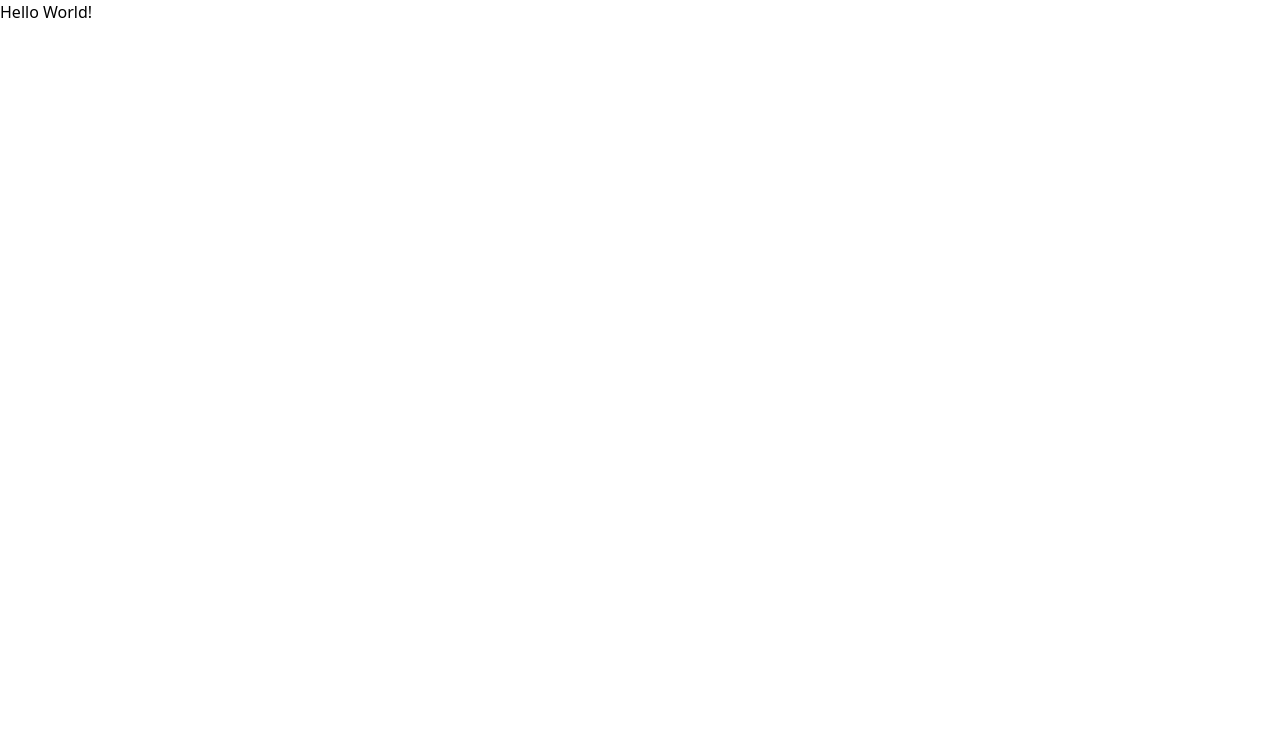
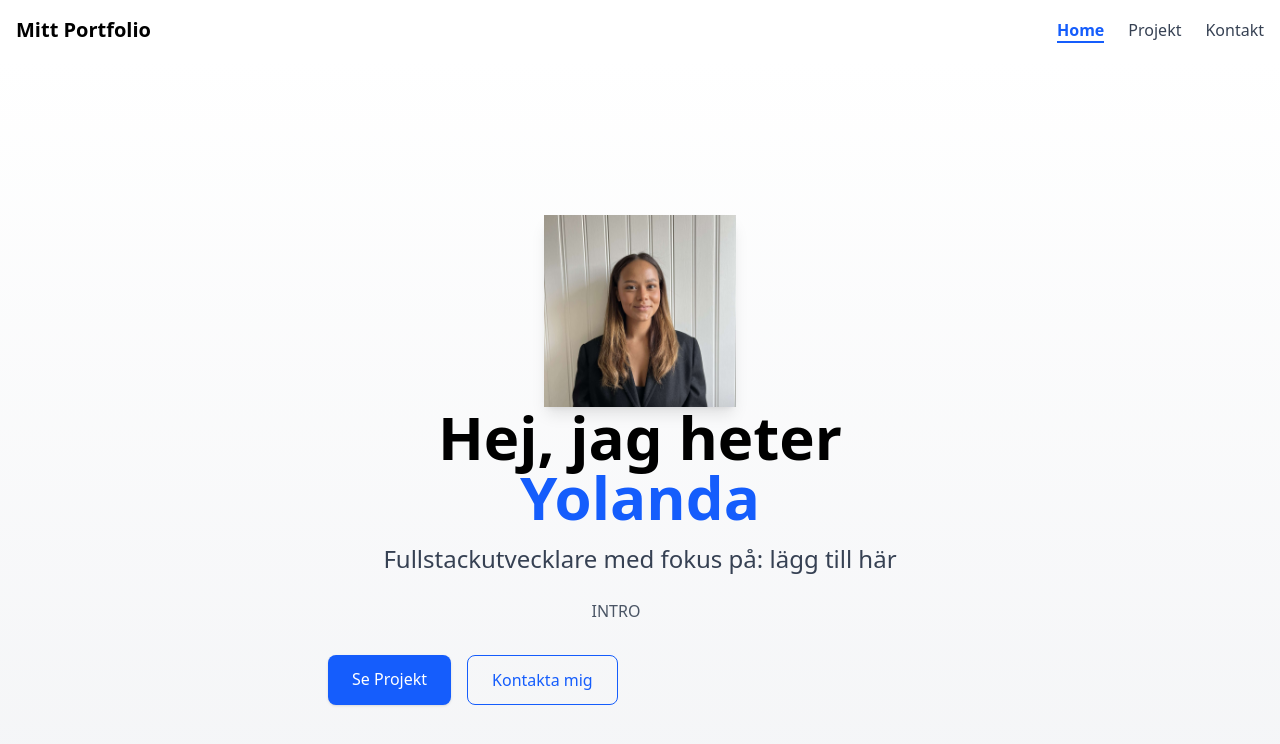
Before and after one commit to yolandaatt/Portfolio, a React (Vite) app in the folder client/: page / in a window 1280 px wide. Shown: the top 744 px of the page. Built offline with nearby package versions, Linux system fonts and the light colour scheme.

Commit message:
feat: lagt till routing, navbar och hero-komponent

```diff
--- a/client/package.json
+++ b/client/package.json
@@ -17,7 +17,8 @@
   },
   "dependencies": {
     "react": "^19.1.1",
-    "react-dom": "^19.1.1"
+    "react-dom": "^19.1.1",
+    "react-router-dom": "^7.9.1"
   },
   "devDependencies": {
     "@eslint/js": "^9.34.0",
@@ -27,6 +28,7 @@
     "@testing-library/user-event": "^14.6.1",
     "@types/react": "^19.1.12",
     "@types/react-dom": "^19.1.9",
+    "@types/react-router-dom": "^5.3.3",
     "@typescript-eslint/eslint-plugin": "^8.42.0",
     "@typescript-eslint/parser": "^8.42.0",
     "@vitejs/plugin-react": "^5.0.2",
--- a/client/src/App.tsx
+++ b/client/src/App.tsx
@@ -1,11 +1,21 @@
 import './index.css';
+import {Routes, Route} from "react-router-dom";
+import Navbar from "./components/Navbar";
+import Home from "./pages/Home";
+import Projects from "./pages/Projects";
+import Contact from "./pages/Contact";
 
 function App() {
   return (
-    <div>
-      <h1>Hello World!</h1>
-    </div>
-  );
+    <>
+    <Navbar />
+    <Routes>
+      <Route path="/" element={<Home/>} />
+      <Route path="/projects" element={<Projects/>} />
+      <Route path="/contact" element={<Contact/>} />
+    </Routes>
+    </>
+  )
 }
 
 export default App;
--- /dev/null
+++ b/client/src/components/Hero.tsx
@@ -0,0 +1,37 @@
+import { Link } from "react-router-dom";
+import profileImg from "../assets/profileImg.jpg"
+
+const Hero: React.FC = () => {
+    return (
+        <section className="min-h-screen flex flex-col justify-center items-center text-center px-4 bg-gradient-to-b from-white to-gray-100">
+            <div>
+                <img
+                src={profileImg}
+                alt="Profilbild"
+                className="rounden-full w-48 h-48 object-cover shadow-lg mx-auto"
+                />
+            </div>
+            <div className="md:w-1/2">
+            <h1 className="text-4xl md:text-6xl font-bold mb-4">
+                Hej, jag heter <span className="text-blue-600">Yolanda</span>
+            </h1>
+            <h2 className="text-xl md:text-2xl text-gray-700 mb-6">
+                Fullstackutvecklare med fokus på: lägg till här
+            </h2>
+            <p className="max-w-xl text-gray-600 mb-8">
+                INTRO
+            </p>
+            <div className="flex gap-4">
+                <Link to="/projects" className="bg-blue-600 text-white px-6 py-3 rounded-lg shadow hover:bg-blue-700 transition">
+                Se Projekt
+                </Link>
+                <Link to="/contact" className="border border-blue-600 text-blue-600 px-6 py-3 rounded-lg hover:bg-blue-50 transition">
+                Kontakta mig
+                </Link>
+            </div>
+        </div>
+        </section>
+    )
+};
+
+export default Hero;
--- /dev/null
+++ b/client/src/components/Navbar.tsx
@@ -0,0 +1,33 @@
+import { NavLink } from "react-router-dom";
+
+const Navbar: React.FC = () => {
+    const linkClass = ({ isActive }: { isActive: boolean }) =>
+        isActive
+        ? "text-blue-600 font-semibold border-b-2 border-blue-600"
+        : "text-gray-700 hover:text-blue-600";
+
+    return (
+        <nav className="flex justify-between items-center p-4 shadow-md">
+            <div className="text-xl font-bold"> Mitt Portfolio </div>
+                <ul className="flex gap-6">
+                    <li>
+                        <NavLink to="/" className={linkClass}>
+                            Home
+                        </NavLink>
+                    </li>
+                    <li>
+                        <NavLink to ="/projects" className={linkClass}>
+                            Projekt
+                        </NavLink>
+                    </li>
+                    <li>
+                        <NavLink to="/contact" className={linkClass}>
+                            Kontakt
+                        </NavLink>
+                    </li>
+                </ul>
+        </nav>
+    )
+};
+
+export default Navbar;
--- a/client/src/main.tsx
+++ b/client/src/main.tsx
@@ -1,10 +1,13 @@
-import { StrictMode } from 'react';
-import { createRoot } from 'react-dom/client';
+import React from 'react';
+import ReactDOM from "react-dom/client";
+import App from './App.tsx';
+import { BrowserRouter } from 'react-router-dom';
 import './index.css';
-import App from './App.tsx';
 
-createRoot(document.getElementById('root')!).render(
-  <StrictMode>
-    <App />
-  </StrictMode>
+ReactDOM.createRoot(document.getElementById("root")!).render(
+  <React.StrictMode>
+    <BrowserRouter>
+      <App />
+    </BrowserRouter>
+  </React.StrictMode>
 );
--- /dev/null
+++ b/client/src/pages/Contact.tsx
@@ -0,0 +1,9 @@
+
+
+function Contact () {
+    return (
+        <h1>Kontakt</h1>
+    )
+};
+
+export default Contact;
--- /dev/null
+++ b/client/src/pages/Home.tsx
@@ -0,0 +1,11 @@
+import Hero from "../components/Hero";
+
+function Home () {
+    return (
+        <>
+         <Hero />
+        </>
+    )
+};
+
+export default Home;
--- /dev/null
+++ b/client/src/pages/Projects.tsx
@@ -0,0 +1,9 @@
+
+
+function Projects () {
+    return (
+        <h1>Projekt</h1>
+    )
+};
+
+export default Projects;
```
Also changed, not shown: client/src/assets/profileImg.jpg (added), 1 other file (tests, documents, lock files or other folders).
